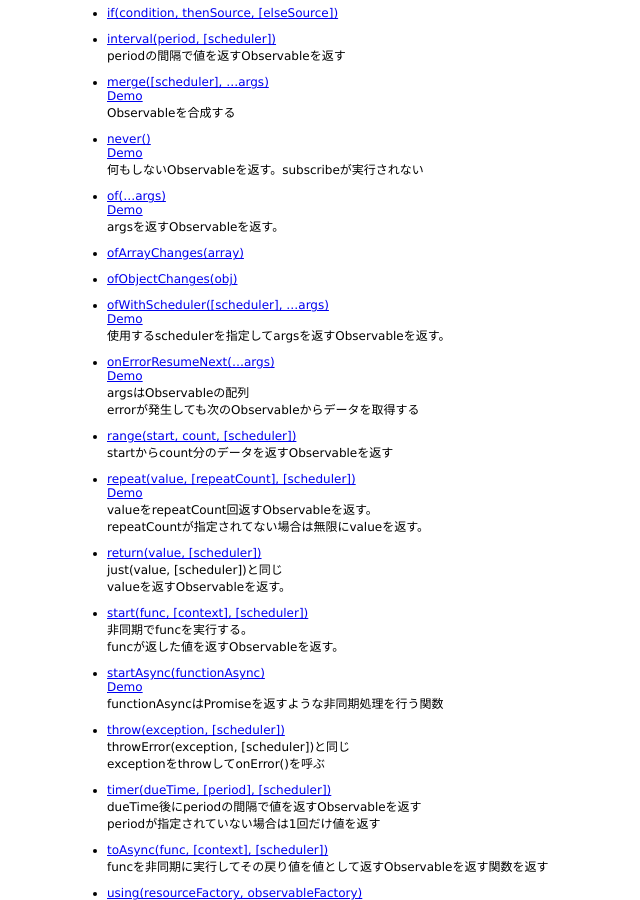
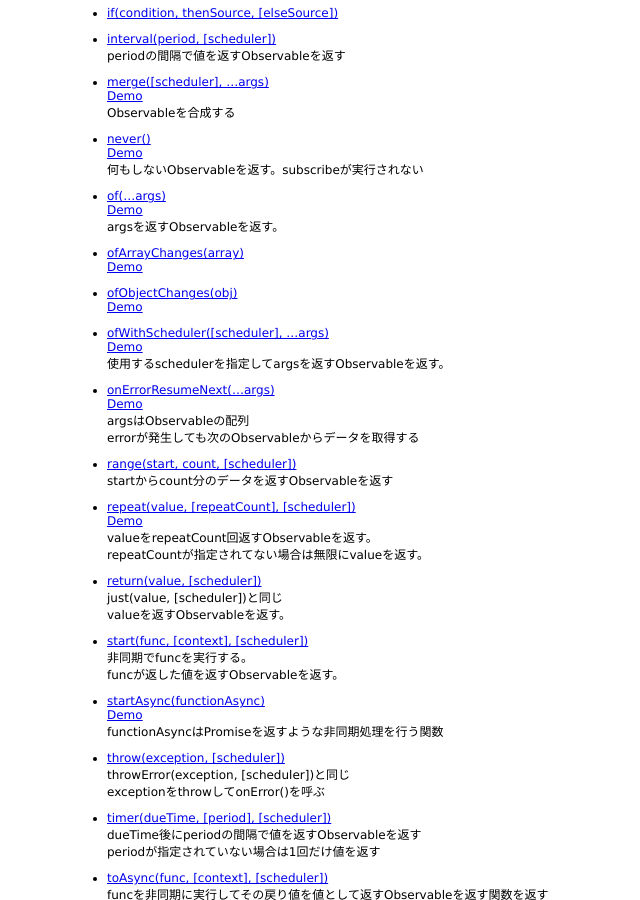
Before and after one commit to 38elements/38elements.github.com, a Jekyll site: the page built from _posts/2015-01-04-rxjs-observale-method.md, in a window 1280 px wide and 900 px high, scrolled down 1142 px. Shown: the whole window, without its empty margins (173-813 px from the left). Built offline with Jekyll 4.4.1, drawn with Linux system fonts in a browser that asks for light colours; Markdown is read by kramdown in place of the engine named in the settings.

Commit message:
Update 2015-01-04-rxjs-observale-method.md

```diff
--- a/_posts/2015-01-04-rxjs-observale-method.md
+++ b/_posts/2015-01-04-rxjs-observale-method.md
@@ -97,8 +97,10 @@ Observableを合成する
 argsを返すObservableを返す。
 
 * [ofArrayChanges(array)](https://github.com/Reactive-Extensions/RxJS/blob/master/doc/api/core/operators/ofarraychanges.md)
+[Demo](http://jsdo.it/38elements/rxjs-ofarraychanges)
 
 * [ofObjectChanges(obj)](https://github.com/Reactive-Extensions/RxJS/blob/master/doc/api/core/operators/ofobjectchanges.md)
+[Demo](http://jsdo.it/38elements/rxjs-ofobjectchanges)
 
 * [ofWithScheduler([scheduler], ...args)](https://github.com/Reactive-Extensions/RxJS/blob/master/doc/api/core/operators/ofwithscheduler.md)
 [Demo](http://jsdo.it/38elements/rxjs-scheduler)
```
